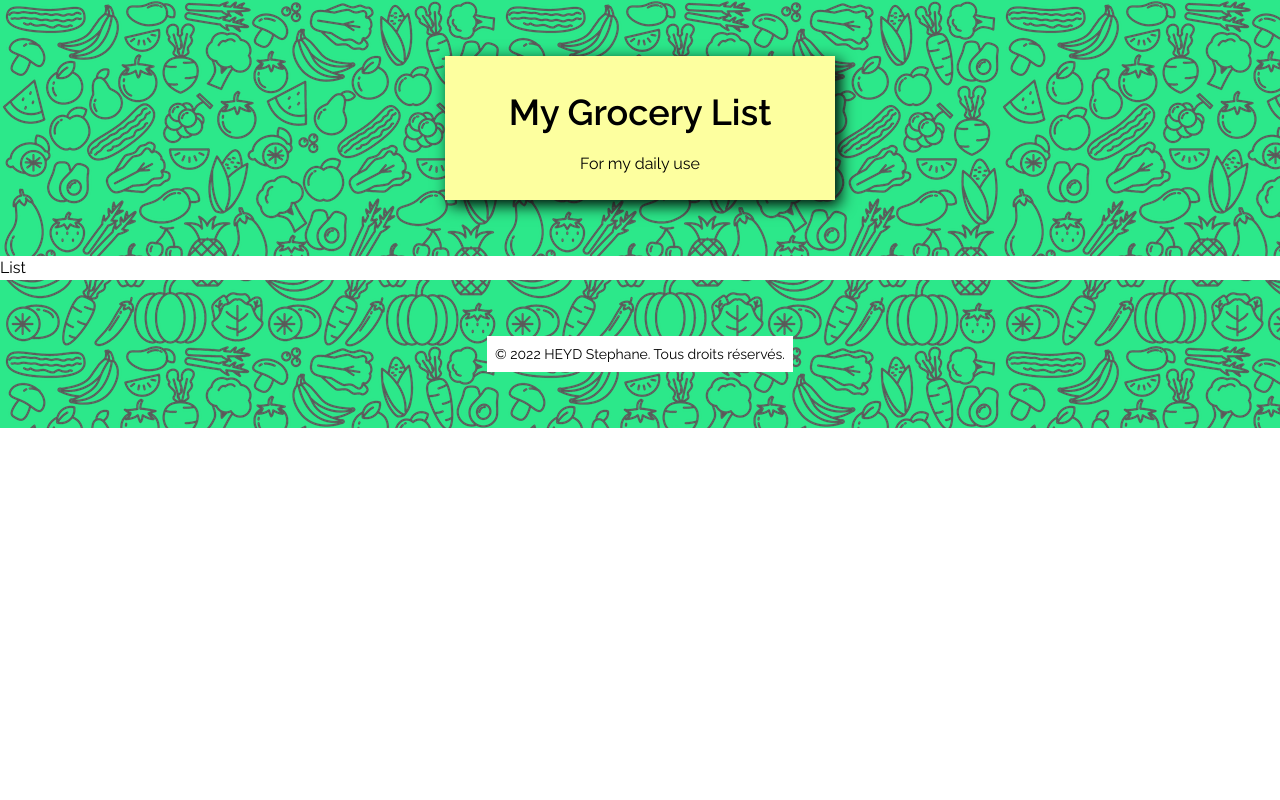
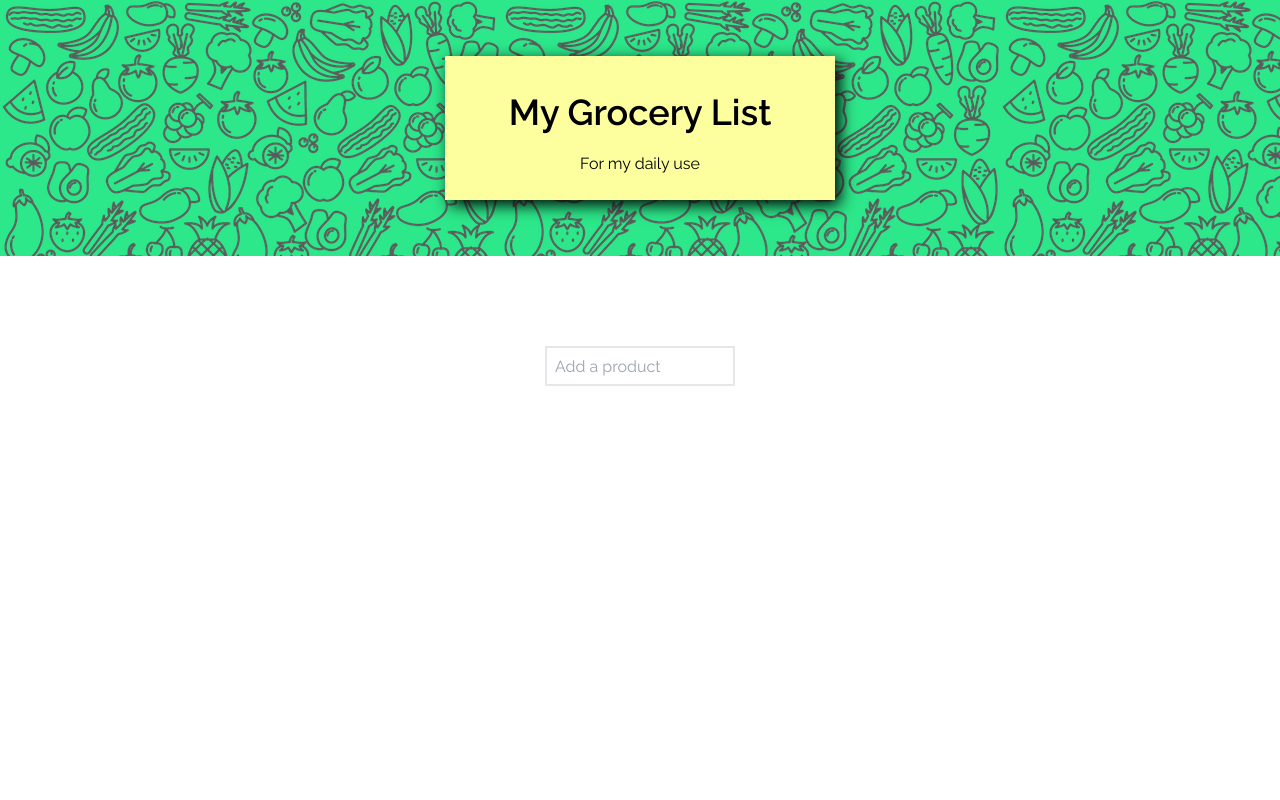
Before and after one commit to DrHyde01/GroceryList-React, a React (Vite) app: page / in a window 1280 px wide. Shown: the top 800 px of the page. Built offline with nearby package versions, Linux system fonts and the light colour scheme.

Commit message:
Add list component

```diff
--- a/src/components/List/index.jsx
+++ b/src/components/List/index.jsx
@@ -1,7 +1,28 @@
 import React from "react";
+import { useState, useEffect, Fragment } from "react";
 
 const List = () => {
-  return <div>List</div>;
+  const [article, setArticle] = useState([]);
+
+  const addArticle = (e) => {
+    setArticle(e.target.value);
+  };
+
+  return (
+    <Fragment>
+      <div className="flex flex-col items-center min-h-screen w-full p-10">
+        <form className="flex justify-center align-middle p-2.5 m-10 animate-titleAppear">
+          <input
+            onChange={addArticle}
+            type="text"
+            value={article}
+            className="border-2 border-solid h-10 pl-2"
+            placeholder="Add a product"
+          />
+        </form>
+      </div>
+    </Fragment>
+  );
 };
 
 export default List;
```
